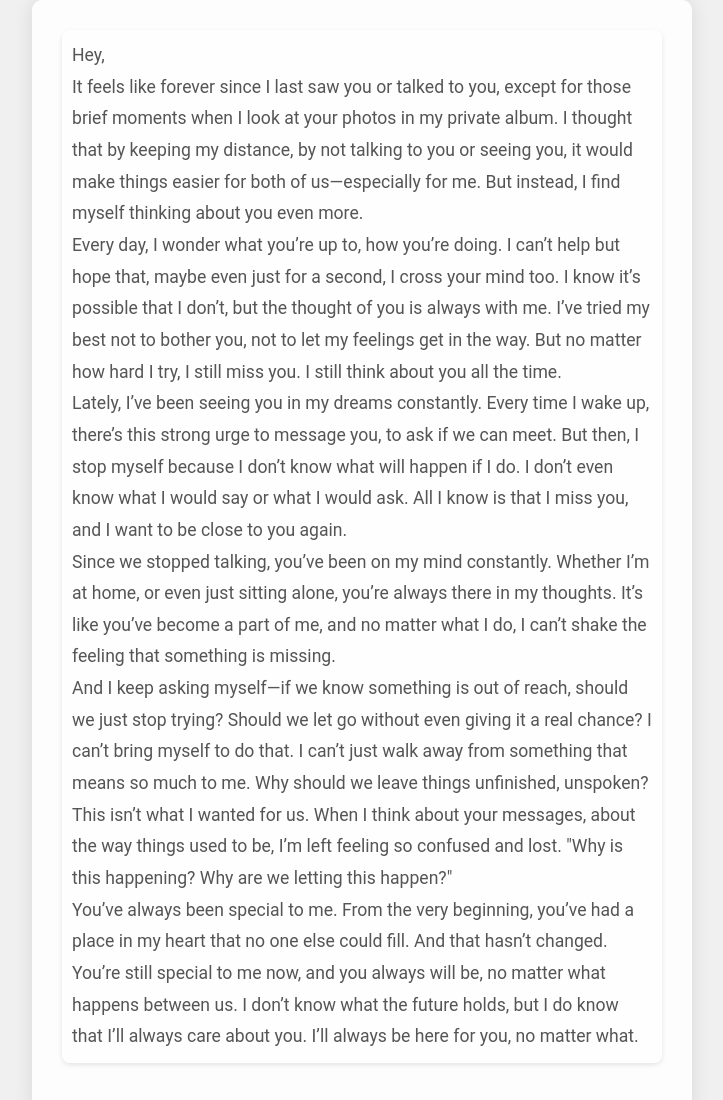
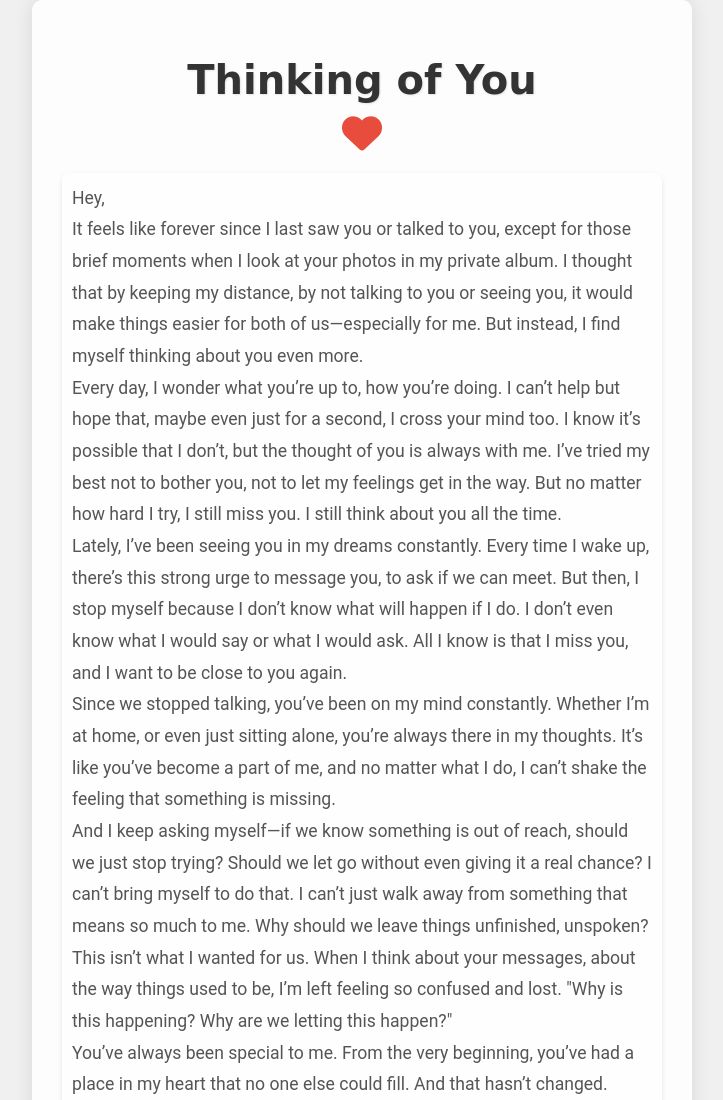
Before and after one commit to sharma1458/New, a plain HTML site: page index.html in a window 1280 px wide. Shown: the top 1100 px of the page, without its empty margins (278-1001 px from the left). Drawn offline with Linux system fonts and the light colour scheme.

Commit message:
Update index.html

```diff
--- a/index.html
+++ b/index.html
@@ -9,6 +9,10 @@
 </head>
 <body>
   <div class="container">
+    <div class="header">
+      <h1>Thinking of You</h1>
+      <i class="fas fa-heart"></i>
+    </div>
     <div class="message">
       <p>Hey,</p>
       <p>
```
